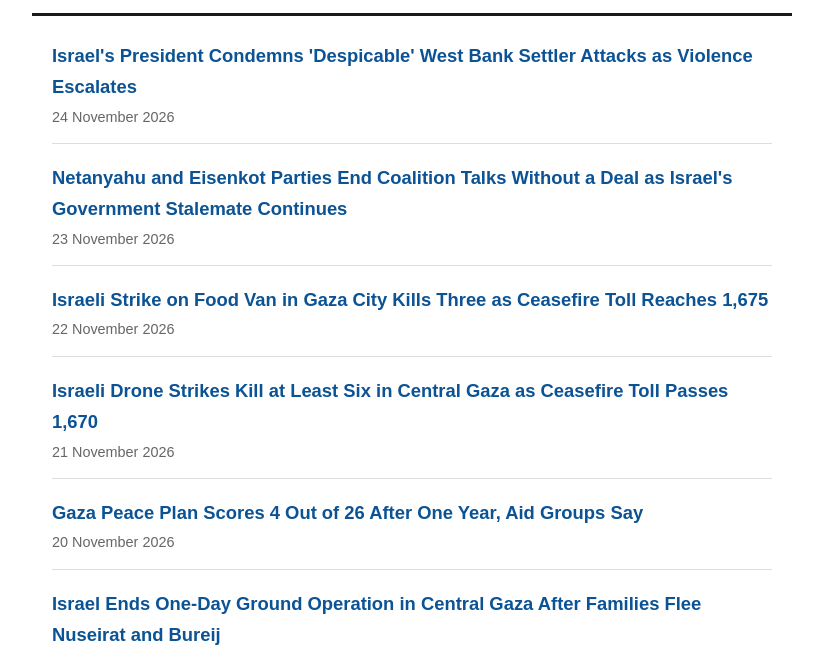
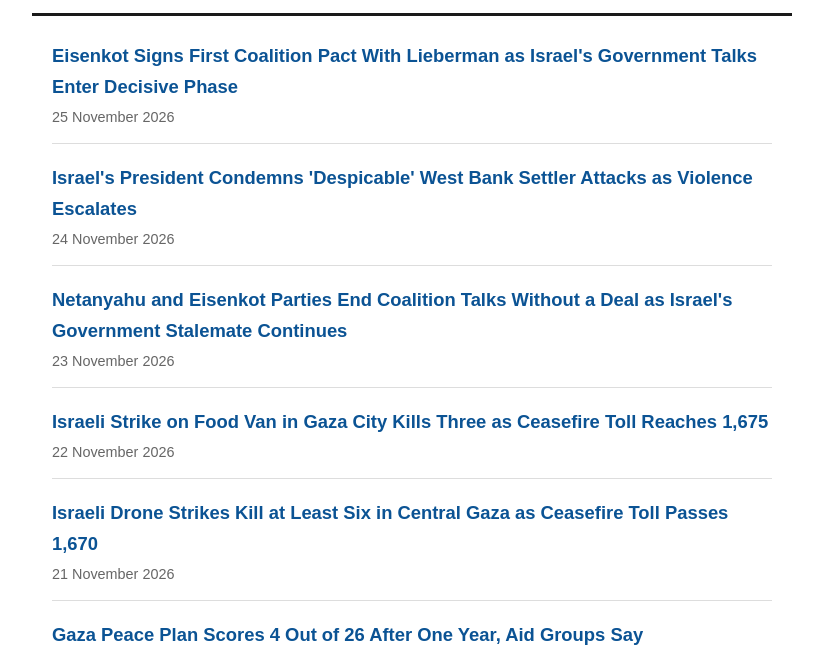
Before and after one commit to sultanmahmudsagor95/world-news-pulse, a plain HTML site: page index.html in a window 1280 px wide. Shown: the part 141-790 px from the top of the page, without its empty margins (228-1051 px from the left). Drawn offline with Linux system fonts and the light colour scheme.

Commit message:
Add 25 Nov post: Eisenkot signs first coalition pact

```diff
--- a/index.html
+++ b/index.html
@@ -9,6 +9,7 @@
 <body>
 <header><h1>World News Pulse</h1><p class="tagline">World News Pulse brings you the latest verified news from America, Israel and Palestine — clear, factual and unbiased.</p></header>
 <main><ul class="post-list">
+<li><a href="posts/eisenkot-signs-first-coalition-pact.html">Eisenkot Signs First Coalition Pact With Lieberman as Israel&#x27;s Government Talks Enter Decisive Phase</a><span class="date">25 November 2026</span></li>
 <li><a href="posts/israels-president-condemns-despicable.html">Israel&#x27;s President Condemns &#x27;Despicable&#x27; West Bank Settler Attacks as Violence Escalates</a><span class="date">24 November 2026</span></li>
 <li><a href="posts/netanyahu-and-eisenkot-parties-end.html">Netanyahu and Eisenkot Parties End Coalition Talks Without a Deal as Israel&#x27;s Government Stalemate Continues</a><span class="date">23 November 2026</span></li>
 <li><a href="posts/israeli-strike-on-food-van-in-gaza-city.html">Israeli Strike on Food Van in Gaza City Kills Three as Ceasefire Toll Reaches 1,675</a><span class="date">22 November 2026</span></li>
```
